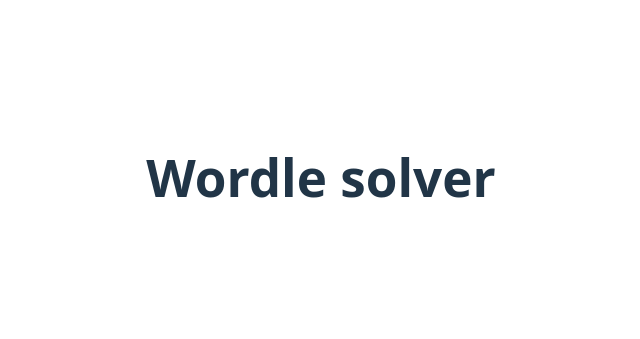
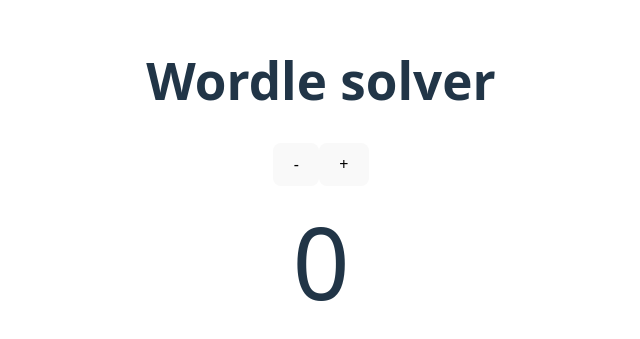
Before and after one commit to ViktorZABELIN/WordleSolver, a React (Vite) app: page / in a window 1280 px wide. Shown: the part 223-562 px from the top of the page, without its empty margins (319-959 px from the left). Built offline with nearby package versions, Linux system fonts and the light colour scheme.

Commit message:
test components

```diff
--- a/src/App.tsx
+++ b/src/App.tsx
@@ -1,10 +1,18 @@
+import { useState } from 'react';
 import './App.css'
+import { Minus } from './components/minus';
+import { Plus } from './components/plus';
+import { Show } from './components/show';
 
 function App() {
+  const [a, setA] = useState(0);
+
   return (
     <>
       <h1>Wordle solver</h1>
-
+      <Minus value={a} onClick={setA}/>
+      <Plus value={a} onClick={setA}/>
+      <Show value={a} />
     </>
   )
 }
--- /dev/null
+++ b/src/components/minus.tsx
@@ -0,0 +1,11 @@
+type Props = {
+    value: number;
+    onClick: (value: number) => void;
+}
+
+
+export function Minus({ value, onClick }: Props){
+    return(
+        <button onClick={() => onClick(value-1)}>-</button>
+    )
+}
--- /dev/null
+++ b/src/components/plus.tsx
@@ -0,0 +1,14 @@
+type Props = {
+    value: number;
+    onClick: (value: number) => void;
+}
+
+
+export function Plus({ value, onClick }: Props) {
+
+    return (
+        <>
+            <button onClick={() => onClick(value+1)}>+</button>
+        </>
+    )
+}
--- /dev/null
+++ b/src/components/show.tsx
@@ -0,0 +1,9 @@
+type Props = {
+    value: number;
+}
+
+export function Show({value}: Props){
+    return(
+        <div style={{fontSize: "100px"}}>{value}</div>
+    )
+}
```
